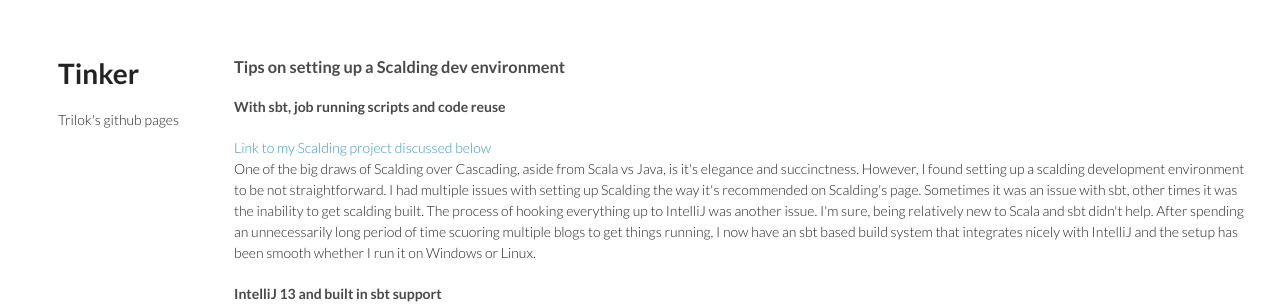
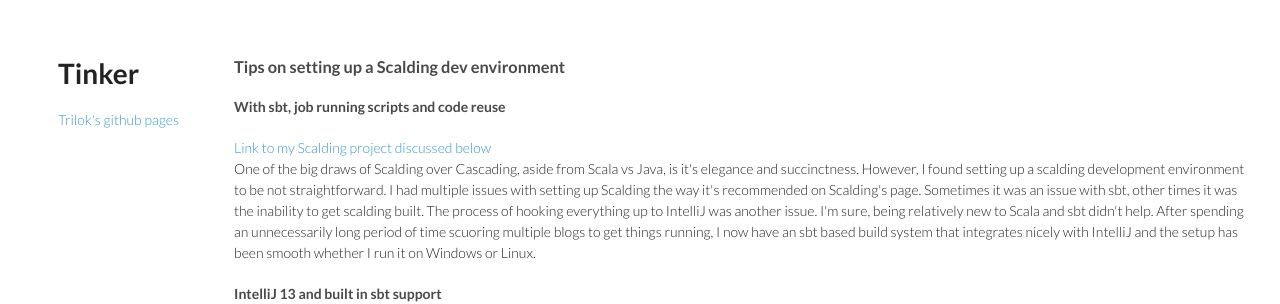
Before and after one commit to trilokacharya/trilokacharya.github.io, a Jekyll site: the page built from sbt_scalding_takeout.html, in a window 1280 px wide. Shown: the top 304 px of the page. Built offline with Jekyll 4.4.1, drawn with Linux system fonts in a browser that asks for light colours; Markdown is read by kramdown in place of the engine named in the settings.

Commit message:
Minor changes to layout

```diff
--- a/_layouts/default.html
+++ b/_layouts/default.html
@@ -16,7 +16,7 @@
     <div class="wrapper">
       <header>
         <h1>Tinker</h1>
-        <p>Trilok&#39;s github pages</p>
+        <p class="view"><a href="/" >Trilok&#39;s github pages</a></p>
       </header>
       <section>
 
```
